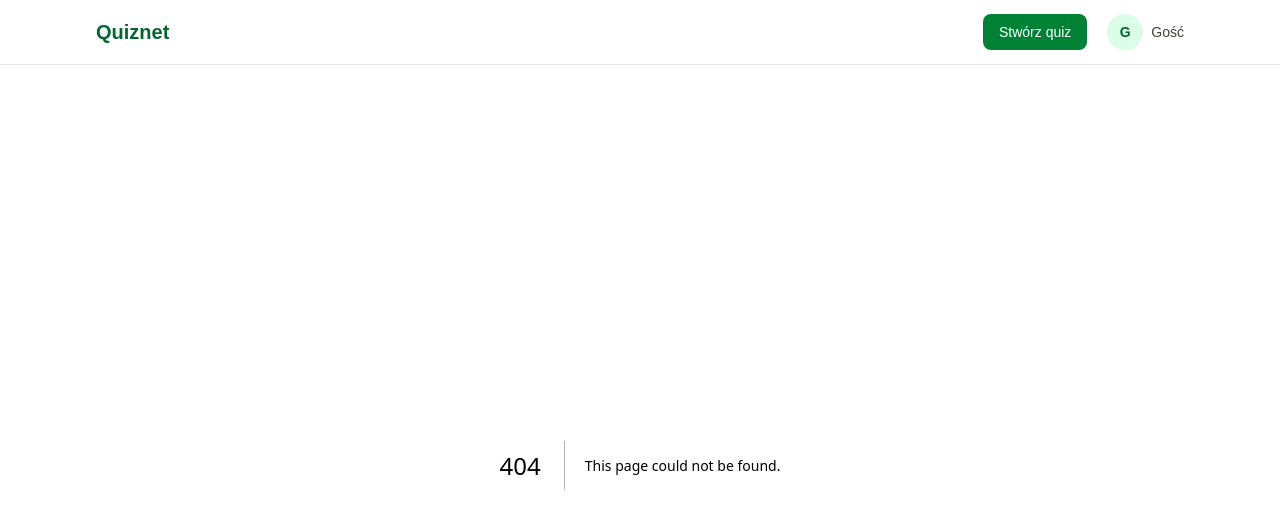
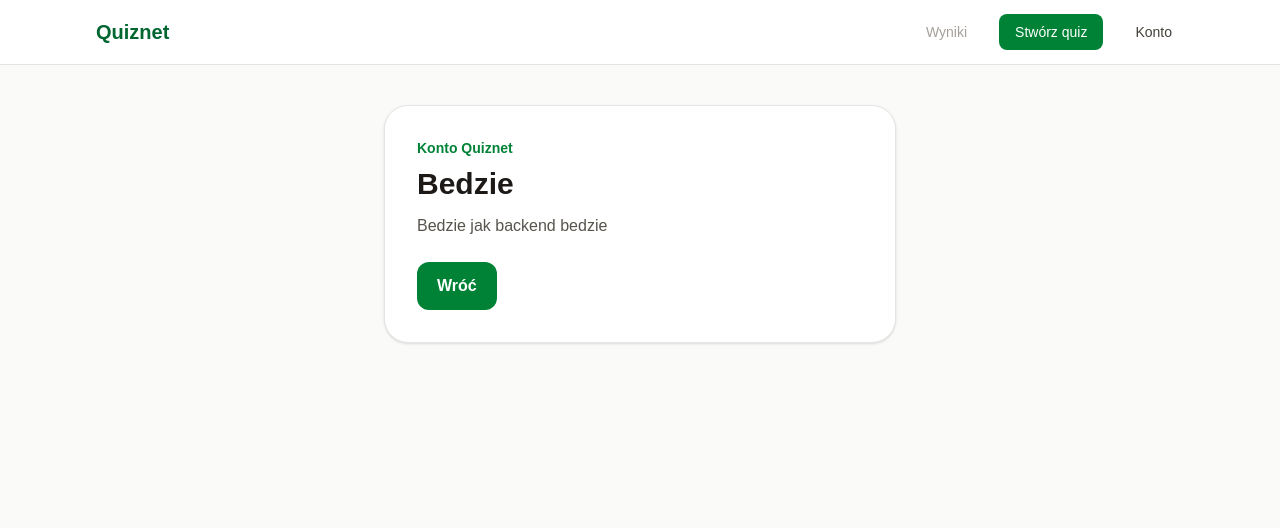
Before and after one commit to Pancake-gh/quiznet, a Next.js app in the folder frontend/: page /account in a window 1280 px wide. Before the commit this address had no page. Shown: the top 528 px of the page. Built offline with nearby package versions, Linux system fonts and the light colour scheme.

Commit message:
Add account placeholder and navigation links

```diff
--- /dev/null
+++ b/frontend/src/app/account/page.js
@@ -0,0 +1,21 @@
+import Link from "next/link";
+
+export default function AccountPage() {
+  return (
+    <main className="min-h-screen bg-stone-50 px-4 py-10 text-stone-900 sm:px-8">
+      <section className="mx-auto max-w-lg rounded-3xl border border-stone-200 bg-white p-6 shadow-sm sm:p-8">
+        <p className="text-sm font-semibold text-green-700">Konto Quiznet</p>
+        <h1 className="mt-2 text-3xl font-bold">Bedzie</h1>
+        <p className="mt-3 leading-6 text-stone-600">
+          Bedzie jak backend bedzie
+        </p>
+        <Link
+          className="mt-6 inline-flex rounded-xl bg-green-700 px-5 py-3 font-semibold text-white transition hover:bg-green-800"
+          href="/"
+        >
+          Wróć
+        </Link>
+      </section>
+    </main>
+  );
+}
--- a/frontend/src/components/navbar.js
+++ b/frontend/src/components/navbar.js
@@ -16,27 +16,24 @@ export default function Navbar() {
         </Link>
 
         <div className="flex items-center gap-3 sm:gap-5">
+          <span
+            aria-disabled="true"
+            className="cursor-default rounded-lg px-3 py-2 text-sm font-medium text-stone-400"
+          >
+            Wyniki
+          </span>
           <Link
             className="cursor-pointer rounded-lg bg-green-700 px-3 py-2 text-sm font-medium text-white transition hover:bg-green-800 sm:px-4"
             href="/create"
           >
             Stwórz quiz
           </Link>
-
-          <div
-            aria-label="Profil użytkownika: Gość"
-            className="flex items-center gap-2"
+          <Link
+            className="rounded-lg px-3 py-2 text-sm font-medium text-stone-700 transition hover:bg-stone-100"
+            href="/account"
           >
-            <span
-              aria-hidden="true"
-              className="flex h-9 w-9 items-center justify-center rounded-full bg-green-100 text-sm font-semibold text-green-800"
-            >
-              G
-            </span>
-            <span className="hidden text-sm font-medium text-stone-700 sm:inline">
-              Gość
-            </span>
-          </div>
+            Konto
+          </Link>
         </div>
       </nav>
     </header>
```
